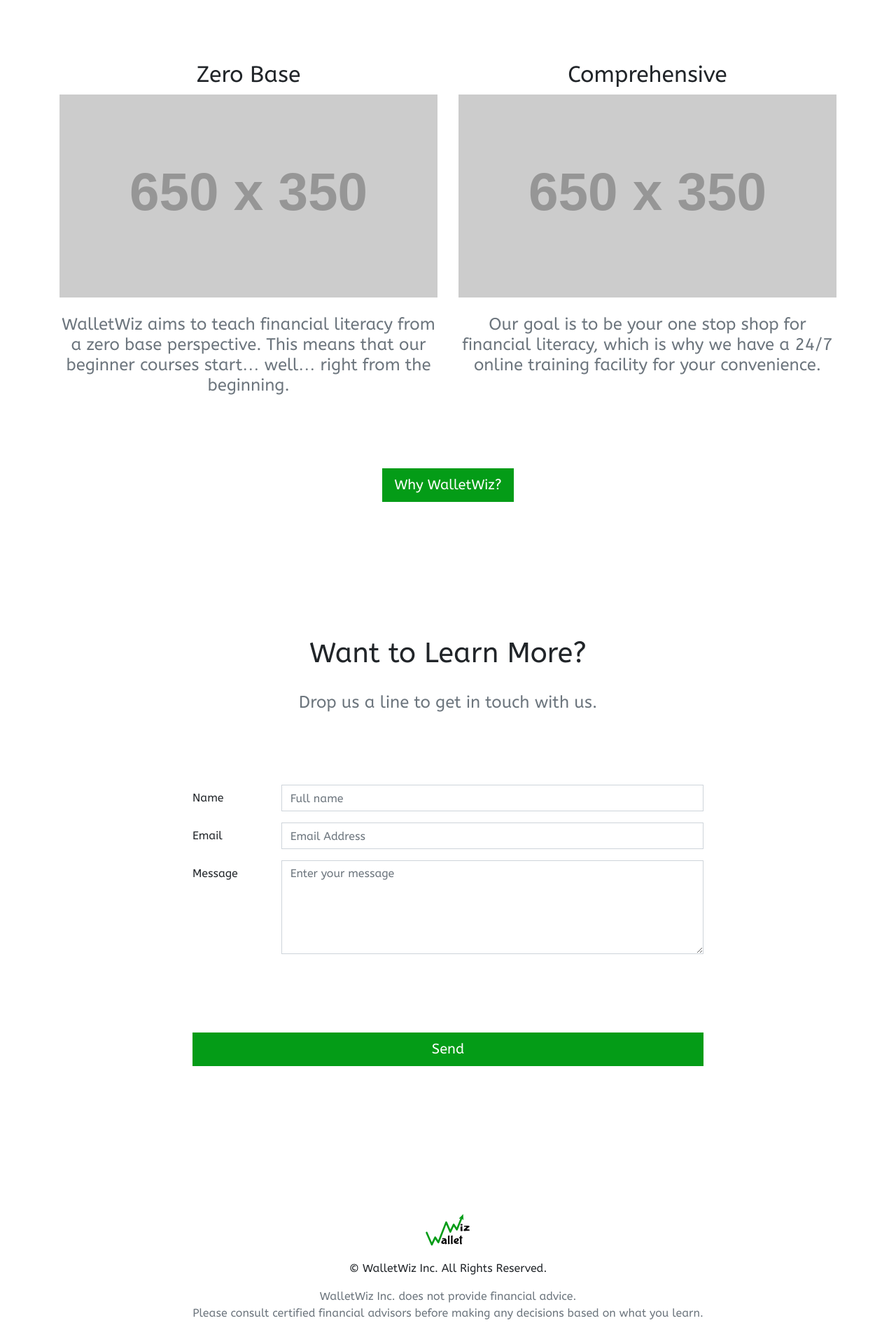
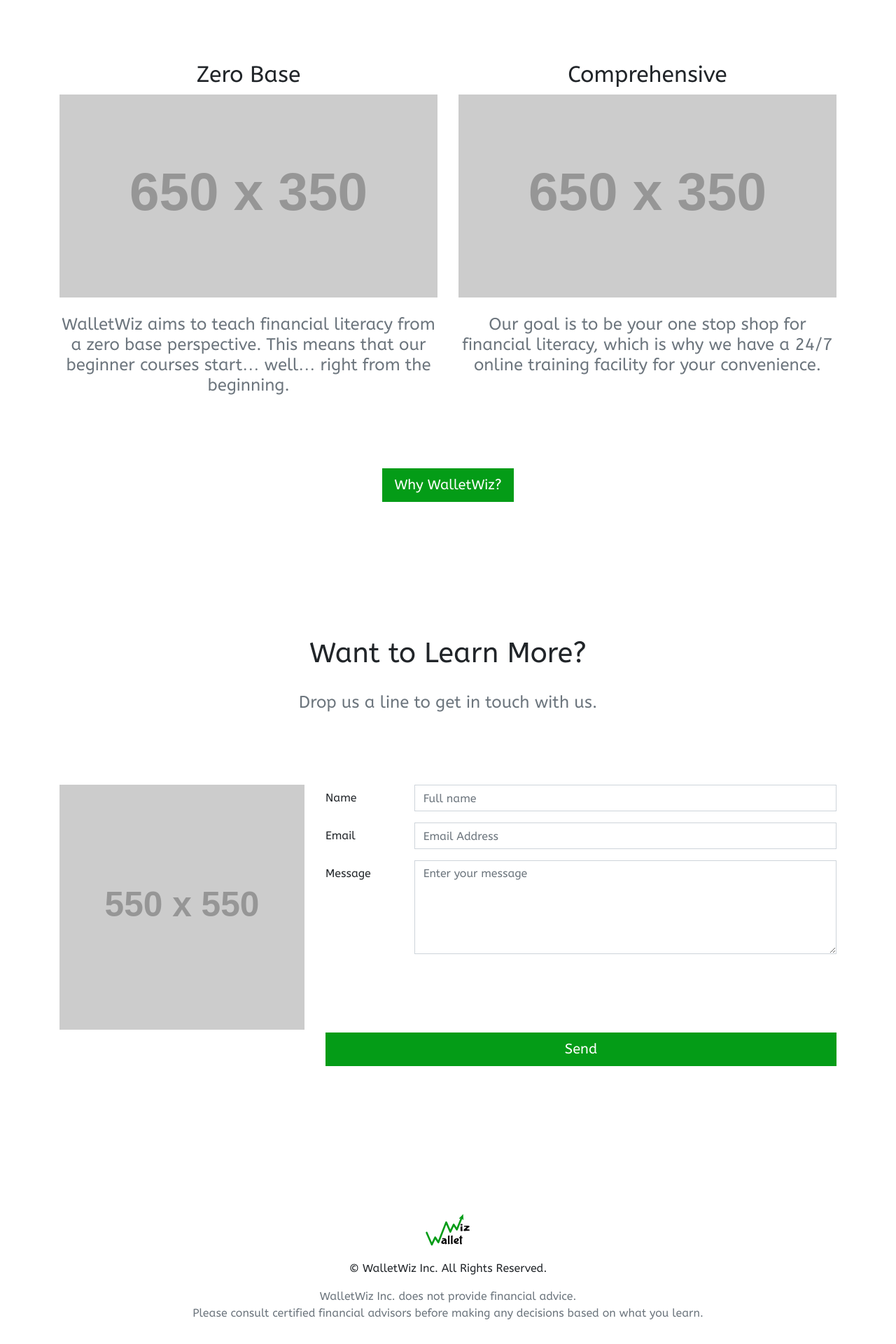
Before and after one commit to walletwiz/website, a Jekyll site: the page built from index.html, in a window 1280 px wide. Shown: the part 2147-4067 px from the top of the page at 70% size. Built offline with Jekyll 4.4.1, drawn with Linux system fonts in a browser that asks for light colours.

Commit message:
added placeholder for contact form image

```diff
--- a/index.html
+++ b/index.html
@@ -77,7 +77,10 @@
         </div>
     </div>
     <div class="row pt-6 pb-6">
-        <div class="mx-auto col-md-8 text-center">
+        <div class="col-md-4">
+            <img class="img-fluid" src="https://via.placeholder.com/550x550" alt="contat image">
+        </div>
+        <div class="col-md-8 ">
             <form id="contactForm" method="POST">
                 <div class="form-group row">
                     <label for="inputName" class="col-sm-2 col-form-label text-left">Name</label>
```
